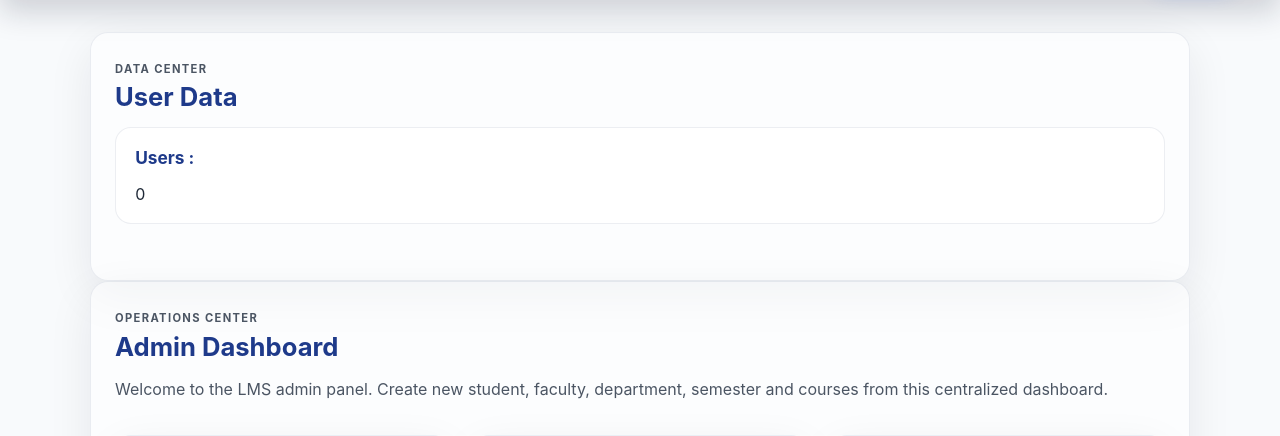
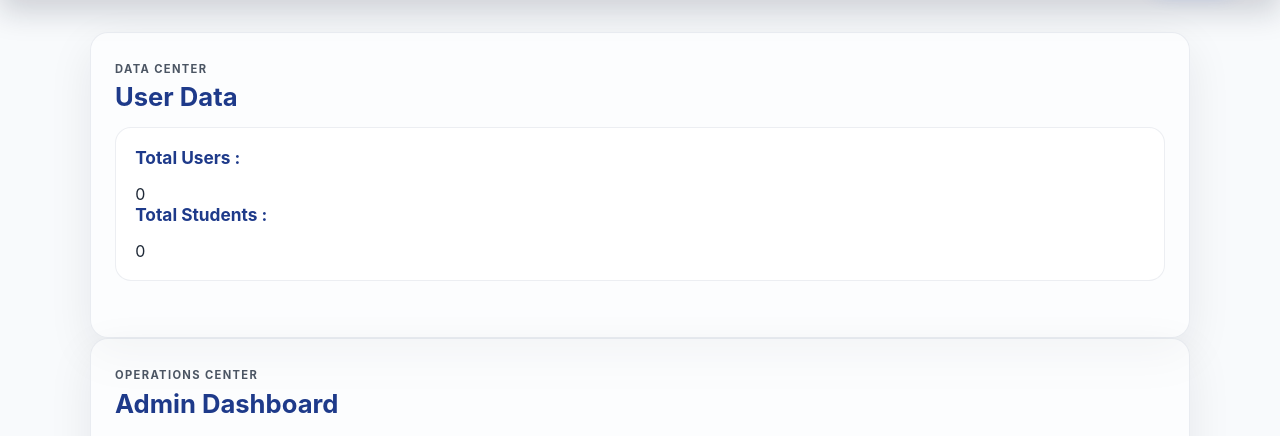
Before and after one commit to msameert/test, a Flask app: page /admin/dashboard in a window 1280 px wide. Shown: the part 79-515 px from the top of the page. Run offline with Flask 3, Linux system fonts and the light colour scheme; the visitor is signed in with stand-in values (Sample User, id 1); data that the repository does not hold is empty.

Commit message:
feat(admin): Added Student roles in admin dashboard

```diff
--- a/app.py
+++ b/app.py
@@ -126,14 +126,16 @@ def admin_dashboard():
     if session.get("role") != "admin":
         return "Unauthorized", 403
 
-    faculties = Faculty.query.all()
+
     courses = Course.query.all()
     semesters = Semester.query.all()
-    students = Student.query.all()
+
 
     users = User.query.all()
+    totalstudents = User.query.filter_by(role="student").all()
+    totalfaculty = User.query.filter_by(role="faculty").all()
 
-    return render_template("dashboard.html", faculties=faculties, courses=courses, semesters=semesters, students=students, users=users)
+    return render_template("dashboard.html", courses=courses, semesters=semesters, users=users, totalstudents=totalstudents, totalfaculty=totalfaculty)
 
 @app.route("/student/dashboard")
 def student_dashboard():
--- a/templates/dashboard.html
+++ b/templates/dashboard.html
@@ -10,11 +10,15 @@
 
         </div>
          <div class="assessment-list-panel">
-                        <h3>Users :</h3>
+                        <h3>Total Users :</h3>
                         <div class="User-list">
-
                             <span class="User-pill">{{ users|length }}</span>
                         </div>
+                        <h3>Total Students :</h3>
+                        <div class="Student-list">
+                            <span class="Student-pill">{{ totalstudents|length }}</span>
+                        </div>
+
          </div>
     </div>
 </section>
```
